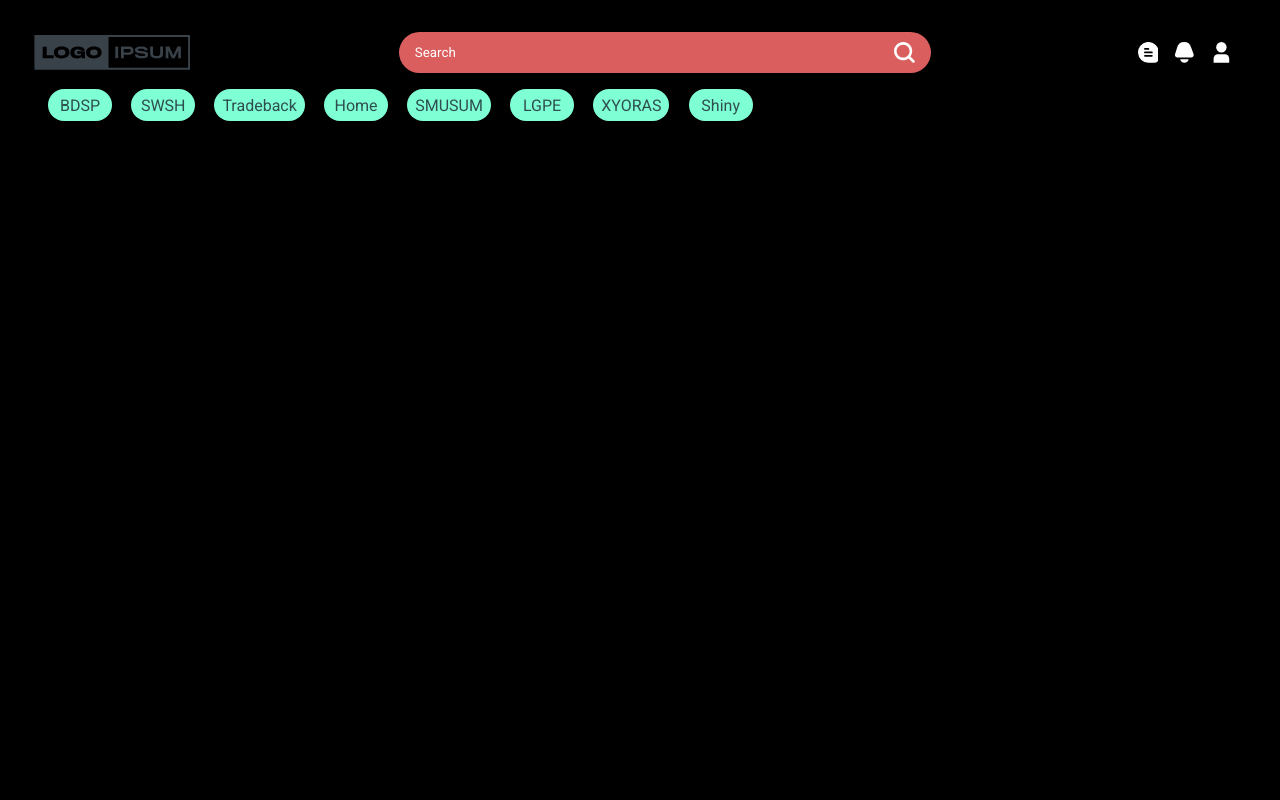
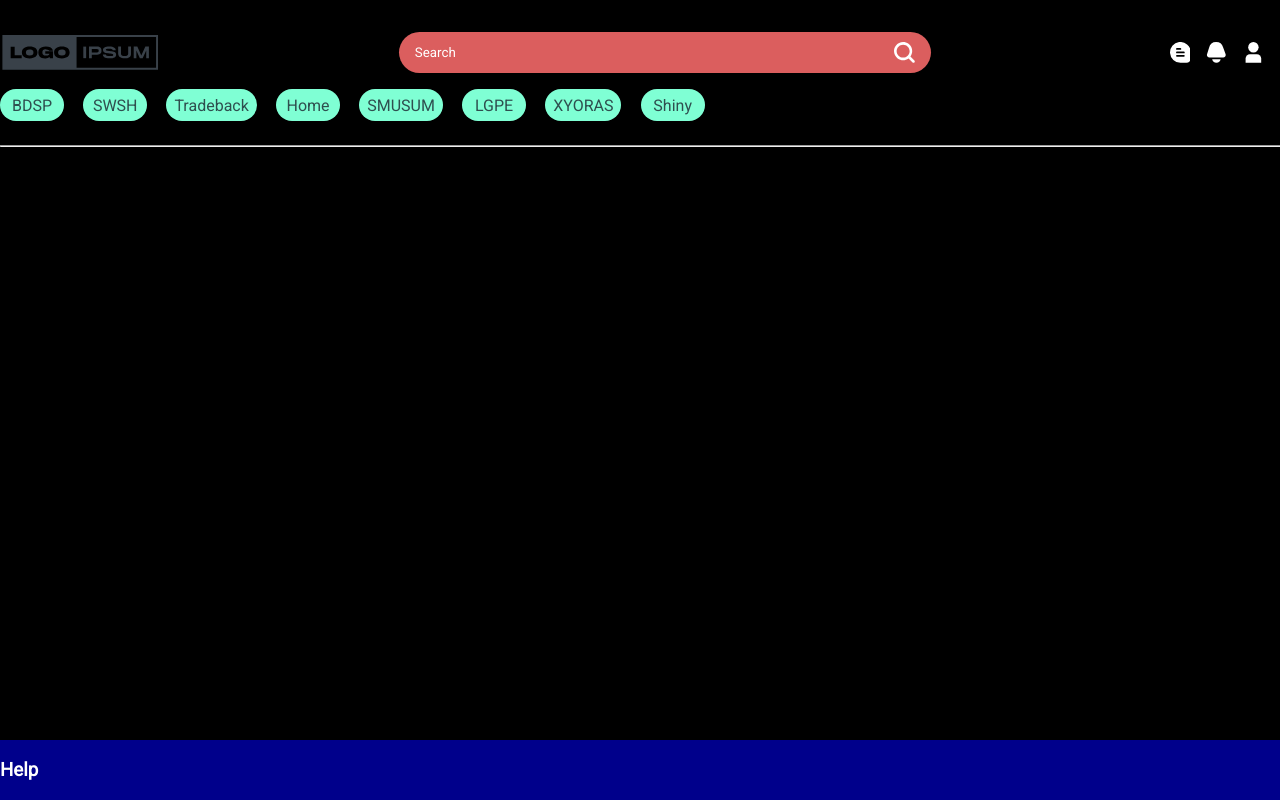
Before and after one commit to MarcyMagi/pokemon-trade-front, a Vue app: page / in a window 1280 px wide. Built offline with nearby package versions, Linux system fonts and the light colour scheme.

Commit message:
:construction: Basic footer Added

```diff
--- a/src/App.vue
+++ b/src/App.vue
@@ -1,9 +1,13 @@
 <script setup>
 import DefaultHeader from './views/DefaultHeader.vue'
+import DefaultMain from './views/DefaultMain.vue'
+import DefaultFooter from './views/DefaultFooter.vue'
 </script>
 
 <template>
 	<DefaultHeader/>
+	<DefaultMain/>
+	<DefaultFooter/>
 </template>
 
 <style lang="scss">
--- a/src/assets/css/base.scss
+++ b/src/assets/css/base.scss
@@ -1,3 +1,10 @@
+
+html, body, #app {
+	width: 100%;
+	height: 100%;
+	display: flex;
+	flex-direction: column;
+}
 
 body {
 	display: flex;
@@ -6,6 +13,8 @@ body {
 	font: inherit;
 	font-size: 100%;
 	font-family: 'Roboto', sans-serif;
+	color:white;
+
 }
 
 button {
@@ -22,11 +31,8 @@ svg {
 }
 
 #app {
-	max-width: 1280px;
-	margin: 0 auto;
-	padding: 0 2rem;
-	width: 100%;
 	font-weight: normal;
+	box-sizing: content-box;
 }
 
 .wrapper {
@@ -51,6 +57,12 @@ svg {
 	}
 }
 
+.thin {
+	max-width: 1280px;
+	margin: 0 auto;
+	width: 100%;
+}
+
 @keyframes hop {
 	0% {
 		transform: translate(0, 2px)
--- a/src/components/header/TagBox.vue
+++ b/src/components/header/TagBox.vue
@@ -26,6 +26,6 @@ export default {
 		width: 100%;
 		box-sizing: border-box;
 		justify-content: flex-start;
-		padding: 1rem;
+		padding: 1rem 0;
 	}
 </style>
--- a/src/main.js
+++ b/src/main.js
@@ -3,5 +3,4 @@ import App from './App.vue'
 
 const app = createApp(App)
 
-
 app.mount('#app')
--- /dev/null
+++ b/src/views/DefaultFooter.vue
@@ -0,0 +1,18 @@
+<template>
+	<footer>
+		<div class="thin parent">
+			<h3>Help</h3>
+		</div>
+	</footer>
+</template>
+
+<style lang="scss" scoped>
+footer {
+	color: white;
+	background-color: darkblue;
+	margin-top: 1rem;
+}
+.parent {
+	padding: 1.2rem 0;
+}
+</style>
--- a/src/views/DefaultHeader.vue
+++ b/src/views/DefaultHeader.vue
@@ -8,19 +8,24 @@ import TagBox from '../components/header/TagBox.vue'
 </script>
 
 <template>
-	<header>
+	<header class="thin">
 		<div class="wrapper wrapper-fill">
 			<logoSVG class="logo"/>
 			<SearchBox/>
 			<NavBox/>
 		</div>
 		<TagBox/>
+		<hr>
 	</header>
 </template>
 
 <style lang="scss" scoped>
 header {
-	padding: 2rem 0;
+	padding: 2rem 0 0 0;
+}
+
+hr {
+	width: 100%;
 }
 
 .logo {
--- /dev/null
+++ b/src/views/DefaultMain.vue
@@ -0,0 +1,11 @@
+<template>
+<main class="thin">
+
+</main>
+</template>
+
+<style scoped>
+main {
+	flex-grow: 2;
+}
+</style>
```
